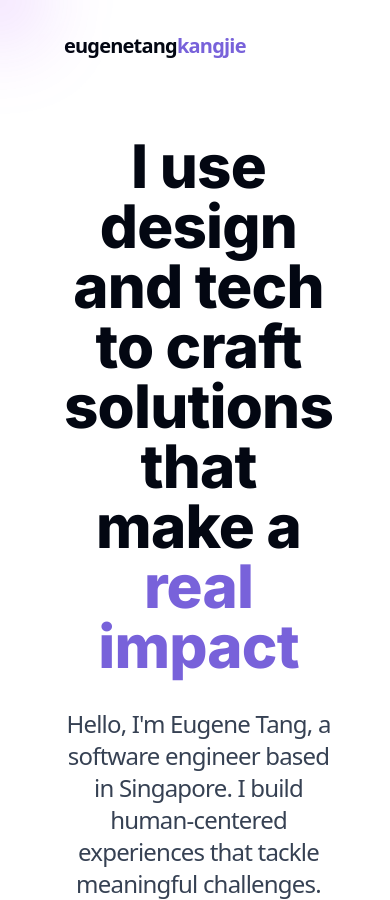
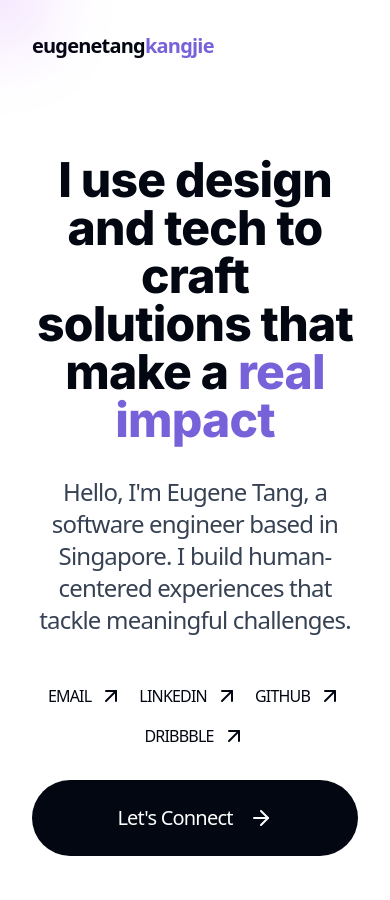
Before and after one commit to eugenetangkj/personalportfolio2025, a Next.js app: page / in a window 390 px wide. After the commit the page ends 856 px from the top, so only its background shows below. Built offline with nearby package versions, Linux system fonts and the light colour scheme.

Commit message:
Add responsiveness for hero

```diff
--- a/src/app/globals.css
+++ b/src/app/globals.css
@@ -42,10 +42,15 @@
   --radius-xl: calc(var(--radius) + 4px);
 }
 
-/* Colours */
+
 @theme {
+  /* Colours */
   --color-portfolioblack: #030712;
   --color-portfoliopurple: #7862DA;
+
+
+  /* Heights */
+  --height-80vh: 80vh;
 }
 
 :root {
@@ -128,6 +133,6 @@
 
 @layer utilities {
   .custom-margin {
-    @apply px-16 lg:px-24 2xl:px-72;
+    @apply px-8 sm:px-16 lg:px-24 2xl:px-72;
   }
 }
--- a/src/components/Hero.tsx
+++ b/src/components/Hero.tsx
@@ -1,3 +1,4 @@
+import { SOCIAL_MEDIA_LINKS } from "@/constants/navigation";
 import { ArrowRight, ArrowUpRight } from "lucide-react";
 import Link from "next/link";
 
@@ -7,9 +8,11 @@ This component represents the Hero section of the landing page.
 */
 export default function Hero() {
     return (
-        <section className='h-screen flex flex-col items-start justify-center space-y-24 pt-48 xl:pt-32'>
-                <div className='flex flex-col space-y-8 md:space-y-4'>
-                    <h1 className='font-inter text-6xl text-center md:text-left md:text-8xl text-portfolioblack font-extrabold md:leading-24 xl:leading-28'>
+        <section className='mt-16 flex flex-col items-start justify-center space-y-12 lg:space-y-24'>
+
+            {/* Title */}
+            <div className='flex flex-col space-y-8'>
+                <h1 className='font-inter text-5xl sm:text-6xl text-center md:text-left md:text-8xl text-portfolioblack font-extrabold md:leading-24 xl:leading-28'>
                     I use design and tech to craft solutions that make a <span className='text-portfoliopurple'>real impact</span>
                 </h1>
                 <div className='grid grid-cols-1 md:grid-cols-3 grid-rows-1 items-center gap-x-8'>
@@ -19,38 +22,35 @@ export default function Hero() {
                 </div>
             </div>
 
-                {/* <div className='flex flex-row justify-between items-center w-full'>
-                    <div className='flex flex-row justify-start items-center space-x-8'>
+
+            {/* Contact Links */}
+
+            <div className='flex flex-col items-center space-y-8 md:space-y-0 md:flex-row md:justify-between md:items-center w-full'>
+                {/* Social Media Links */}
+                <div className='flex flex-row justify-center md:justify-start items-center gap-4 lg:gap-8 flex-wrap'>
                     <Link className='uppercase cursor-pointer flex flex-row items-center justify-start space-x-2 text-portfolioblack hover:text-zinc-400 duration-200'
                         href='mailto:eugenetangkangjie@gmail.com'>
-                            <p className='font-medium text-lg'>Email</p>
+                        <p className='font-medium lg:text-lg'>Email</p>
                         <ArrowUpRight />
                     </Link>
 
-                        <Link className='uppercase cursor-pointer flex flex-row items-center justify-start space-x-2 text-portfolioblack hover:text-zinc-400 duration-200'
-                            href='https://www.linkedin.com/in/eugenetangkj/' target='_blank'>
-                            <p className='font-medium text-lg'>LinkedIn</p>
+                    {
+                        SOCIAL_MEDIA_LINKS.map((socialMediaLink, index) => (
+                            <Link key={ index } className='uppercase cursor-pointer flex flex-row items-center justify-start space-x-2 text-portfolioblack hover:text-zinc-400 duration-200'
+                            href={ socialMediaLink.path } target='_blank'>
+                            <p className='font-medium lg:text-lg'>{ socialMediaLink.label }</p>
                             <ArrowUpRight />
                         </Link>
+                        ))
+                    }
+                </div>
 
-                        <Link className='uppercase cursor-pointer flex flex-row items-center justify-start space-x-2 text-portfolioblack hover:text-zinc-400 duration-200'
-                            href='https://github.com/eugenetangkj' target='_blank'>
-                            <p className='font-medium text-lg'>GitHub</p>
-                            <ArrowUpRight />
-                        </Link>
-
-                        <Link className='uppercase cursor-pointer flex flex-row items-center justify-start space-x-2 text-portfolioblack hover:text-zinc-400 duration-200'
-                            href='https://dribbble.com/eugenetangkj' target='_blank'>
-                            <p className='font-medium text-lg'>Dribbble</p>
-                            <ArrowUpRight />
-                        </Link>
-
-                    </div>
-                    <button className='bg-portfolioblack hover:bg-zinc-500 text-white cursor-pointer rounded-full text-2xl px-10 py-6 flex flex-row items-center space-x-4 duration-200'>
+                {/* Connect */}
+                <button className='bg-portfolioblack hover:bg-zinc-500 text-white cursor-pointer rounded-full text-xl lg:text-2xl px-6 lg:px-10 py-6 flex flex-row justify-center items-center space-x-4 duration-200 w-full md:w-fit'>
                     <p className='font-medium'>Let&apos;s Connect</p>
                     <ArrowRight className='text-white h-6 w-6' />
                 </button>
-                </div> */}
+            </div>
 
 
         </section>
--- a/src/components/common/Navbar.tsx
+++ b/src/components/common/Navbar.tsx
@@ -7,7 +7,7 @@ This component represents the navigation bar shared across pages.
 */
 export default function Navbar() {
     return (
-        <nav className='fixed w-full top-0 start-0 z-20 bg-white text-lg py-8 flex flex-row justify-between items-center max-w-full custom-margin'>
+        <nav className='bg-white text-lg py-8 flex flex-row justify-between items-center max-w-full custom-margin'>
             {/* Logo */}
             <div>
                 <h3 className='font-semibold text-portfolioblack text-xl'>eugenetang<span className='text-portfoliopurple'>kangjie</span></h3>
--- a/src/constants/navigation.tsx
+++ b/src/constants/navigation.tsx
@@ -1,4 +1,5 @@
 import { NavbarDesktopLink } from "@/types/Navigation";
+import { SocialMediaLink } from "@/types/SocialMediaLink";
 
 export const NAVBAR_DESKTOP_LINKS: NavbarDesktopLink[] = [
     {
@@ -14,3 +15,18 @@ export const NAVBAR_DESKTOP_LINKS: NavbarDesktopLink[] = [
         path: '#myProjects'
     },
 ]
+
+export const SOCIAL_MEDIA_LINKS: SocialMediaLink[] = [
+    {
+        label: 'LinkedIn',
+        path:'https://www.linkedin.com/in/eugenetangkj/'
+    },
+    {
+        label: 'GitHub',
+        path:'https://github.com/eugenetangkj'
+    },
+    {
+        label: 'Dribbble',
+        path:'https://dribbble.com/eugenetangkj'
+    },
+]
--- /dev/null
+++ b/src/types/SocialMediaLink.tsx
@@ -0,0 +1,4 @@
+export interface SocialMediaLink {
+    label: string,
+    path: string
+}
```
Lines whose indentation alone changed are shown as unchanged.
